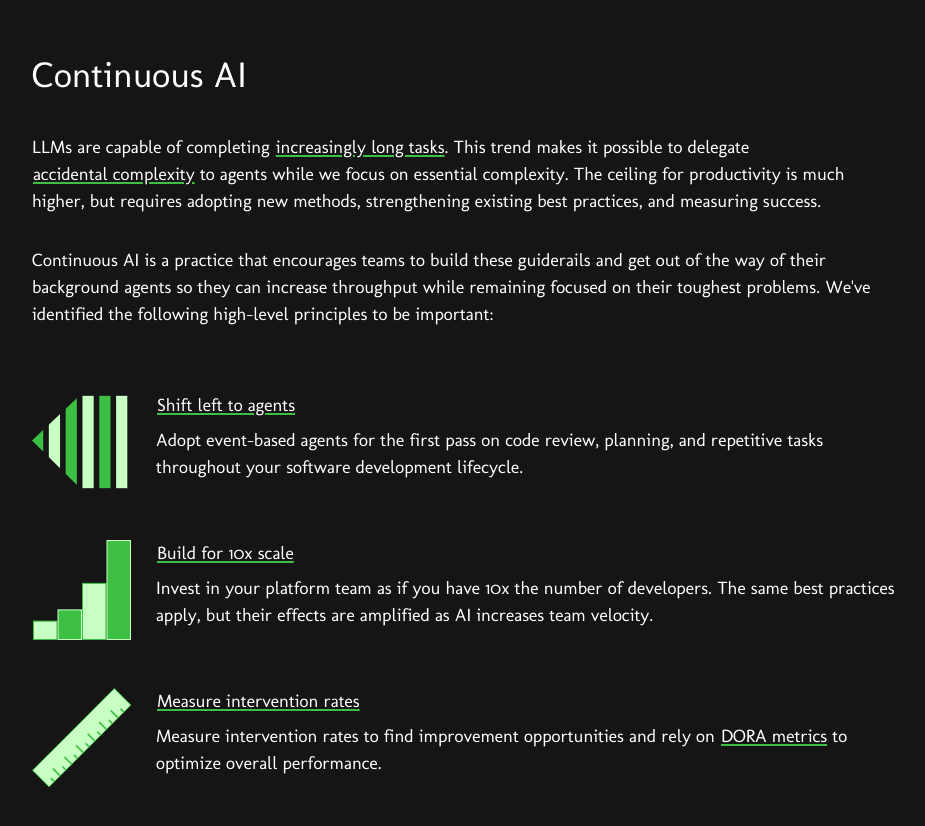
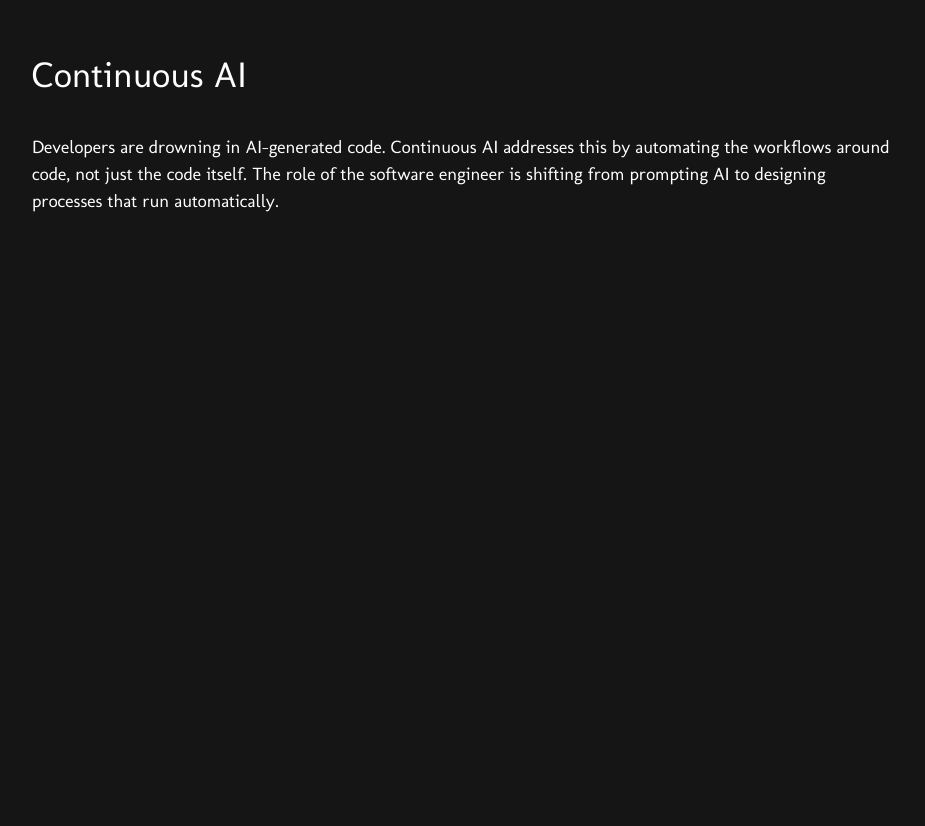
Before and after one commit to 14salfd-boop/continuousai.com, a Next.js app: page / in a window 1280 px wide. Shown: the top 826 px of the page, without its empty margins (176-1101 px from the left). After the commit the page ends 800 px from the top, so only its background shows below. Built offline with nearby package versions, Linux system fonts and the light colour scheme.

Commit message:
three sentence

```diff
--- a/app/page.tsx
+++ b/app/page.tsx
@@ -41,152 +41,8 @@ export default function Home() {
         </p>
 
         <p className="font-['Molengo',sans-serif] text-[18px] text-white mb-8 leading-normal max-w-[1393px]">
-          <span>LLMs are capable of completing </span>
-          <a
-            href="https://metr.org/blog/2025-03-19-measuring-ai-ability-to-complete-long-tasks/"
-            className="animated-link"
-            target="_blank"
-            rel="noopener noreferrer"
-          >
-            increasingly long tasks
-          </a>
-          <span>
-            . This trend makes it possible to delegate{" "}
-            <a
-              href="https://en.wikipedia.org/wiki/No_Silver_Bullet"
-              className="animated-link"
-              target="_blank"
-              rel="noopener noreferrer"
-            >
-              accidental complexity
-            </a>{" "}
-            to agents while we focus on essential complexity. The ceiling for
-            productivity is much higher, but requires adopting new methods,
-            strengthening existing best practices, and measuring success.
-          </span>
+          Developers are drowning in AI-generated code. Continuous AI addresses this by automating the workflows around code, not just the code itself. The role of the software engineer is shifting from prompting AI to designing processes that run automatically.
         </p>
-
-        <p className="font-['Molengo',sans-serif] text-[18px] text-white mb-16 leading-normal max-w-[1393px]">
-          <span>
-            Continuous AI is a practice that encourages teams to build these
-            guiderails and get out of the way of their background agents so they
-            can increase throughput while remaining focused on their toughest
-            problems. We've identified the following high-level principles to be
-            important:
-          </span>
-        </p>
-
-        <div className="space-y-12">
-          {/* Shift left, systematically */}
-          <div
-            id="shift-left-systematically"
-            className="flex gap-6 items-start"
-          >
-            <div className="w-[100px] h-[100px] flex-shrink-0">
-              <img
-                alt="Shift left systematically icon"
-                className="w-full h-full object-contain"
-                src={`/icon3${ICON_SUFFIX}.svg`}
-              />
-            </div>
-            <div className="font-['Molengo',sans-serif] text-[18px] text-white leading-normal flex-1">
-              <p className="mb-2">
-                <span
-                  className={`animated-anchor ${
-                    currentHash === "shift-left-systematically" ? "active" : ""
-                  }`}
-                  onClick={() => handleAnchorClick("shift-left-systematically")}
-                >
-                  Shift left to agents
-                </span>
-              </p>
-              <p>
-                Adopt event-based agents for the first pass on code review,
-                planning, and repetitive tasks throughout your software
-                development lifecycle.
-                {/*
-                    - Event-based agents
-                    - Spec-driven development
-                    - AI code review
-                  */}
-              </p>
-            </div>
-          </div>
-
-          {/* Build for 10x scale */}
-          <div id="build-for-10x-scale" className="flex gap-6 items-start">
-            <div className="w-[100px] h-[100px] flex-shrink-0">
-              <img
-                alt="Build for 10x scale icon"
-                className="w-full h-full object-contain"
-                src={`/icon1${ICON_SUFFIX}.svg`}
-              />
-            </div>
-            <div className="font-['Molengo',sans-serif] text-[18px] text-white leading-normal flex-1">
-              <p className="mb-2">
-                <span
-                  className={`animated-anchor ${
-                    currentHash === "build-for-10x-scale" ? "active" : ""
-                  }`}
-                  onClick={() => handleAnchorClick("build-for-10x-scale")}
-                >
-                  Build for 10x scale
-                </span>
-              </p>
-              <p>
-                Invest in your platform team as if you have 10x the number of
-                developers. The same best practices apply, but their effects are
-                amplified as AI increases team velocity.
-                {/*
-                    - Ephemeral environments (https://ephemeralenvironments.io)
-                    - CI/CD
-                    - Testing
-                  */}
-              </p>
-            </div>
-          </div>
-
-          {/* Measure everything */}
-          <div id="measure-everything" className="flex gap-6 items-start">
-            <div className="w-[100px] h-[100px] flex-shrink-0">
-              <img
-                alt="Measure everything icon"
-                className="w-full h-full object-contain"
-                src={`/icon2${ICON_SUFFIX}.svg`}
-              />
-            </div>
-            <div className="font-['Molengo',sans-serif] text-[18px] text-white leading-normal flex-1">
-              <p className="mb-2">
-                <span
-                  className={`animated-anchor ${
-                    currentHash === "measure-everything" ? "active" : ""
-                  }`}
-                  onClick={() => handleAnchorClick("measure-everything")}
-                >
-                  Measure intervention rates
-                </span>
-              </p>
-              <p>
-                Measure intervention rates to find improvement opportunities and
-                rely on{" "}
-                <a
-                  href="https://dora.dev/quickcheck/"
-                  className="animated-link"
-                  target="_blank"
-                  rel="noopener noreferrer"
-                >
-                  DORA metrics
-                </a>{" "}
-                to optimize overall performance.
-                {/*
-                    - DORA
-                    - Intervention rates
-                    - ?
-                  */}
-              </p>
-            </div>
-          </div>
-        </div>
       </div>
     </div>
   );
```
